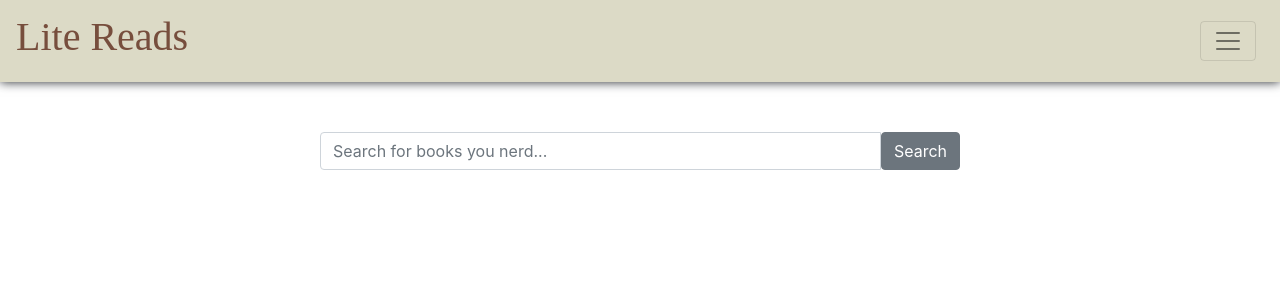
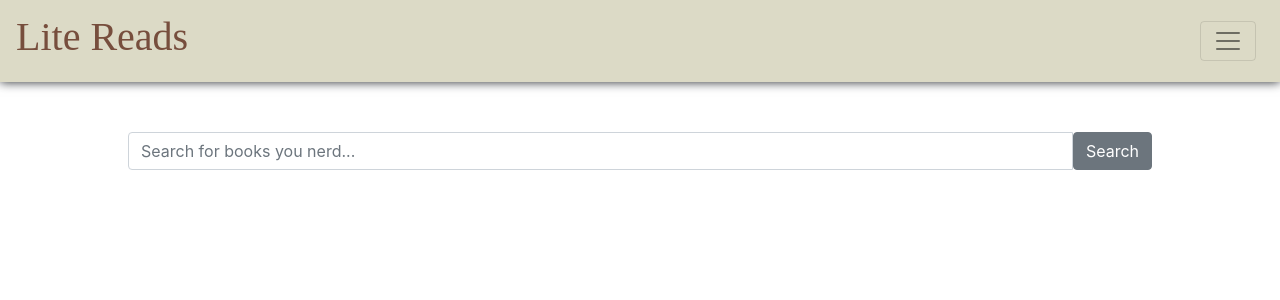
Before and after one commit to khubo/literead, a React (Create React App) app: page / in a window 1280 px wide. Shown: the top 300 px of the page. Built offline with nearby package versions, Linux system fonts and the light colour scheme; a web font is replaced by a local one.

Commit message:
add redux persist

```diff
--- a/package.json
+++ b/package.json
@@ -17,6 +17,7 @@
     "redux": "^4.0.1",
     "redux-devtools-extension": "^2.13.7",
     "redux-logger": "^3.0.6",
+    "redux-persist": "^5.10.0",
     "redux-saga": "^0.16.2",
     "reselect": "^4.0.0",
     "styled-components": "^4.1.3"
--- a/src/components/BookPreview.js
+++ b/src/components/BookPreview.js
@@ -3,7 +3,7 @@ import styled from 'styled-components';
 
 const BookPreview = ({ book }) => (
   <BookWrapper>
-    <Img src={book.imageLinks.smallThumbnail} />
+    <Img src={book.imageLinks && book.imageLinks.smallThumbnail} />
     <span> {book.title}</span>
   </BookWrapper>
 );
--- a/src/configureStore.js
+++ b/src/configureStore.js
@@ -1,18 +1,27 @@
 import { createStore, applyMiddleware } from 'redux';
 import createSagaMiddleware from 'redux-saga';
 import { composeWithDevTools } from 'redux-devtools-extension';
+import { persistStore, persistReducer } from 'redux-persist';
+import storage from 'redux-persist/lib/storage';
 import rootReducer from './reducers';
 import rootSaga from './sagas';
+
+const persistConfig = {
+  key: 'root',
+  storage
+};
+
+const persistedReducer = persistReducer(persistConfig, rootReducer);
 
 const sagaMiddleware = createSagaMiddleware();
 const middlewares = [sagaMiddleware];
 
-const store = createStore(
-  rootReducer,
+export const store = createStore(
+  persistedReducer,
   composeWithDevTools(applyMiddleware(...middlewares))
 );
 // add root-reducer here
 
+export const persistor = persistStore(store);
+
 sagaMiddleware.run(rootSaga);
-
-export default store;
--- a/src/containers/BookList.js
+++ b/src/containers/BookList.js
@@ -15,7 +15,7 @@ class BookList extends React.Component {
     return (
       <ContentWrapper>
         {books.map(book => (
-          <BookPreview book={book} />
+          <BookPreview book={book} key={book.id} />
         ))}
       </ContentWrapper>
     );
--- a/src/containers/Searchbar.js
+++ b/src/containers/Searchbar.js
@@ -30,5 +30,5 @@ const SearchWrapper = styled.div`
   margin: 50px auto;
   text-align: center;
   box-shadow: 2px;
-  width: 50%;
+  width: 80%;
 `;
--- a/src/index.js
+++ b/src/index.js
@@ -1,16 +1,20 @@
 import React from 'react';
 import ReactDOM from 'react-dom';
 import { Provider } from 'react-redux';
+import { PersistGate } from 'redux-persist/integration/react';
 import './index.css';
 import App from './App';
-import store from './configureStore';
+import { store, persistor } from './configureStore';
 import * as serviceWorker from './serviceWorker';
 import 'bootstrap/dist/css/bootstrap.min.css';
 
 ReactDOM.render(
   <Provider store={store}>
-    <App />
+    <PersistGate loading={null} persistor={persistor}>
+      <App />
+    </PersistGate>
   </Provider>,
+
   document.getElementById('root')
 );
 
```
Also changed, not shown: 1 other file (tests, documents, lock files or other folders).
